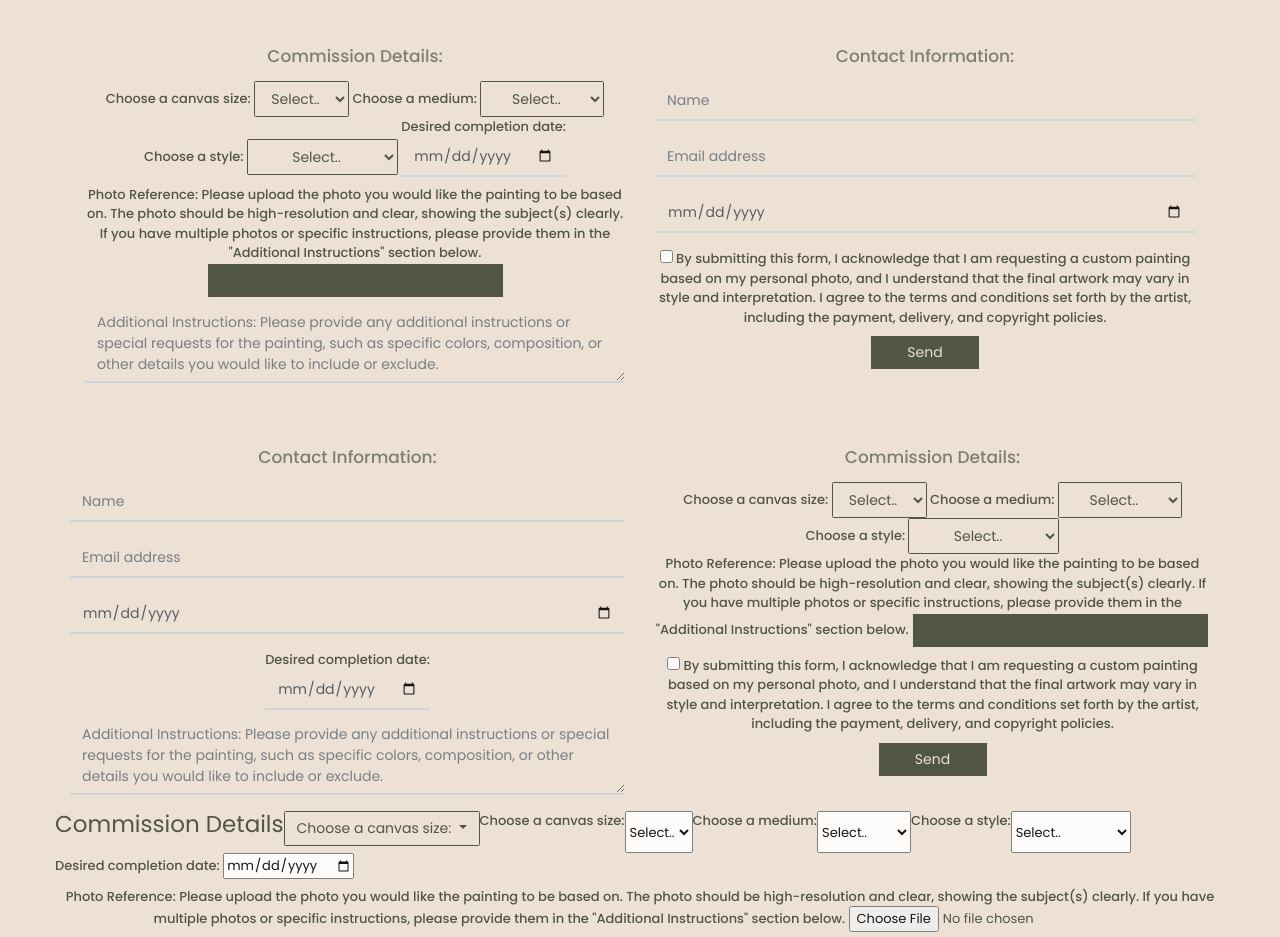
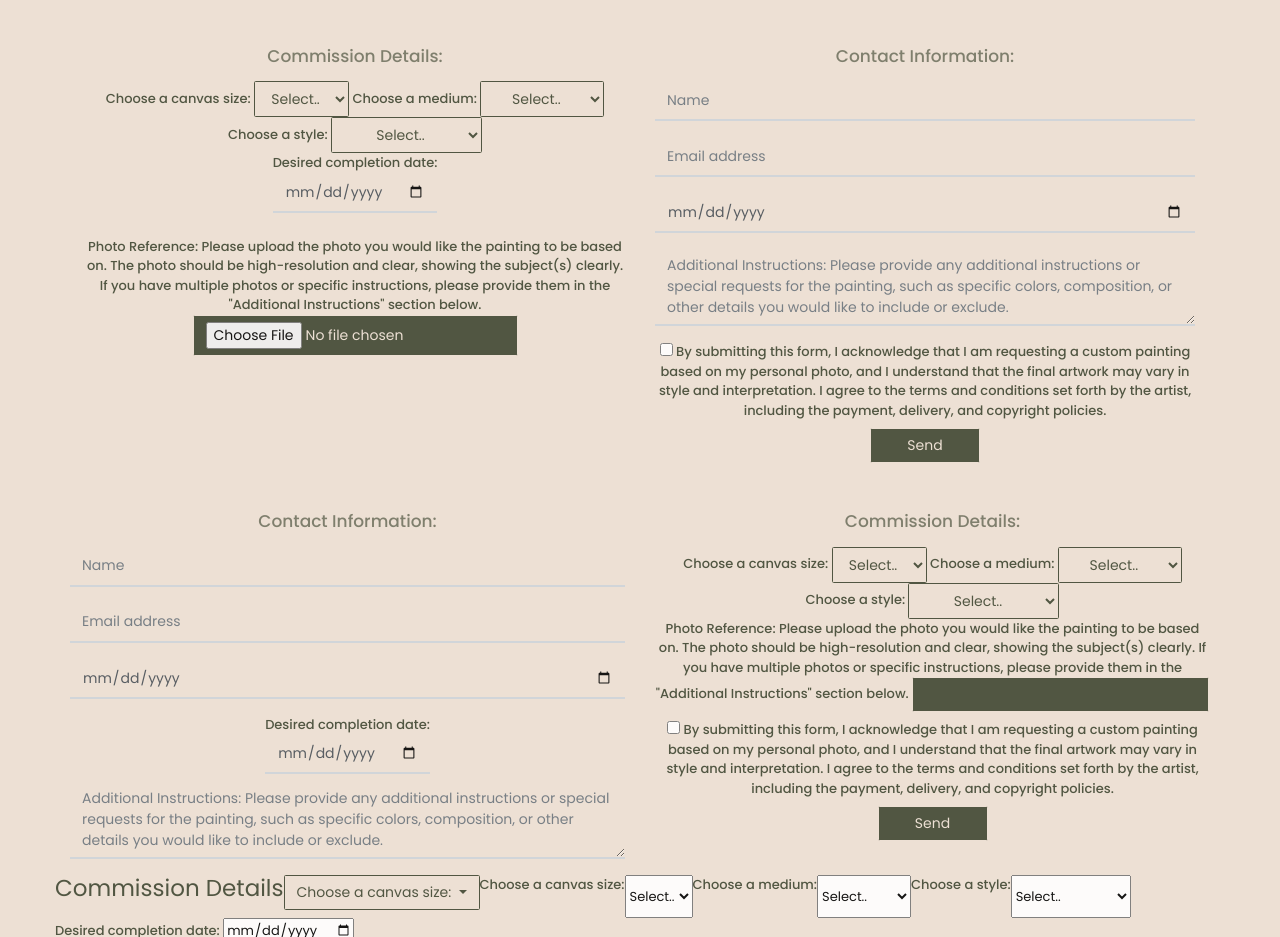
Before and after one commit to gigi193/PeacefulWilderness, a website: page commission.html in a window 1280 px wide. Shown: the part 802-1739 px from the top of the page. Drawn offline with Linux system fonts and the light colour scheme.

Commit message:
Update commission.html

```diff
--- a/commission.html
+++ b/commission.html
@@ -104,20 +104,19 @@
                                 </select>
                             </div>
 
-                           <label>
-                                Desired completion date:
-                                <input type="date" class="form-control" name="date">
-                            </label>
+                            <div class="form-group">
+                                <label>
+                                    Desired completion date:
+                                    <input type="date" class="form-control" id="exampleFormControlInput1" placeholder="Desired Completion Date">
+                                </label>
+                             </div>
+
 
                             <label>
                                 Photo Reference:
                                 Please upload the photo you would like the painting to be based on. The photo should be high-resolution and clear, showing the subject(s) clearly. If you have multiple photos or specific instructions, please provide them in the "Additional Instructions" section below.
-                                <input name="upload" class="btn btn-primary w-md">
+                                <input type="file" name="upload" class="btn btn-primary w-md">
                             </label>
-
-                            <div class="form-group">
-                                <textarea class="form-control" id="exampleFormControlTextarea1" rows="3" placeholder="Additional Instructions: Please provide any additional instructions or special requests for the painting, such as specific colors, composition, or other details you would like to include or exclude."></textarea>
-                                </div>
 
 
                         </div>
@@ -134,6 +133,10 @@
                            <div class="form-group">
                               <input type="date" class="form-control" id="exampleFormControlInput1" placeholder="Desired Completion Date">
                            </div>
+
+                           <div class="form-group">
+                            <textarea class="form-control" id="exampleFormControlTextarea1" rows="3" placeholder="Additional Instructions: Please provide any additional instructions or special requests for the painting, such as specific colors, composition, or other details you would like to include or exclude."></textarea>
+                            </div>
 
 
 
```
